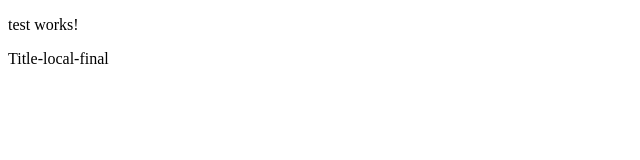
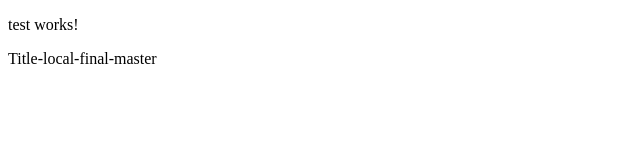
Before and after one commit to JP-Jagadesan/mfe, an Angular app: page / in a window 1280 px wide. Shown: the top 160 px of the page, without its empty margins (0-640 px from the left). Built offline with nearby package versions, Linux system fonts and the light colour scheme.

Commit message:
testing-master mergerr

```diff
--- a/projects/host/src/app/app.component.html
+++ b/projects/host/src/app/app.component.html
@@ -1,2 +1,2 @@
 <lib-test></lib-test>
-Title-local-final
+Title-local-final-master
```
